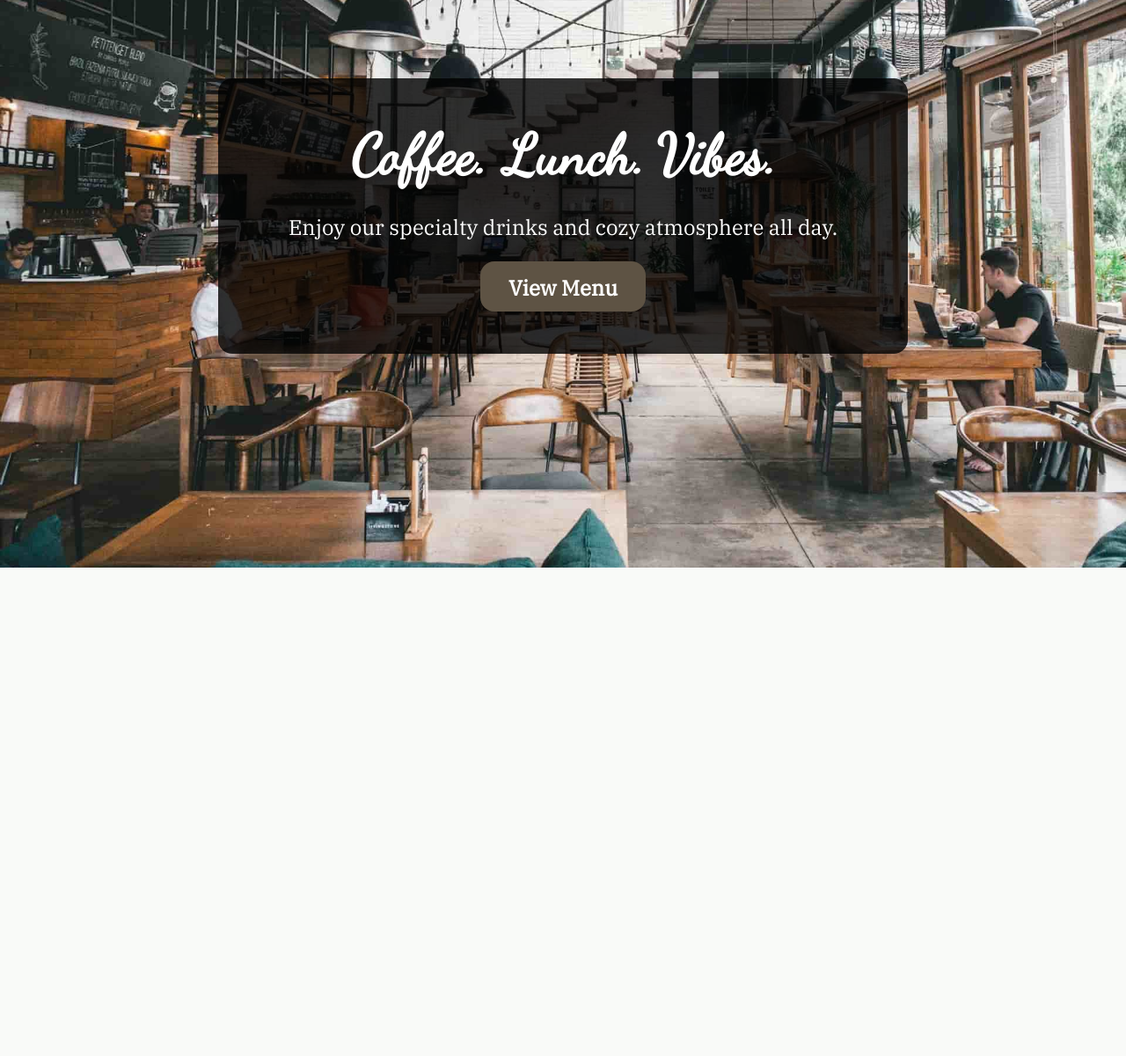
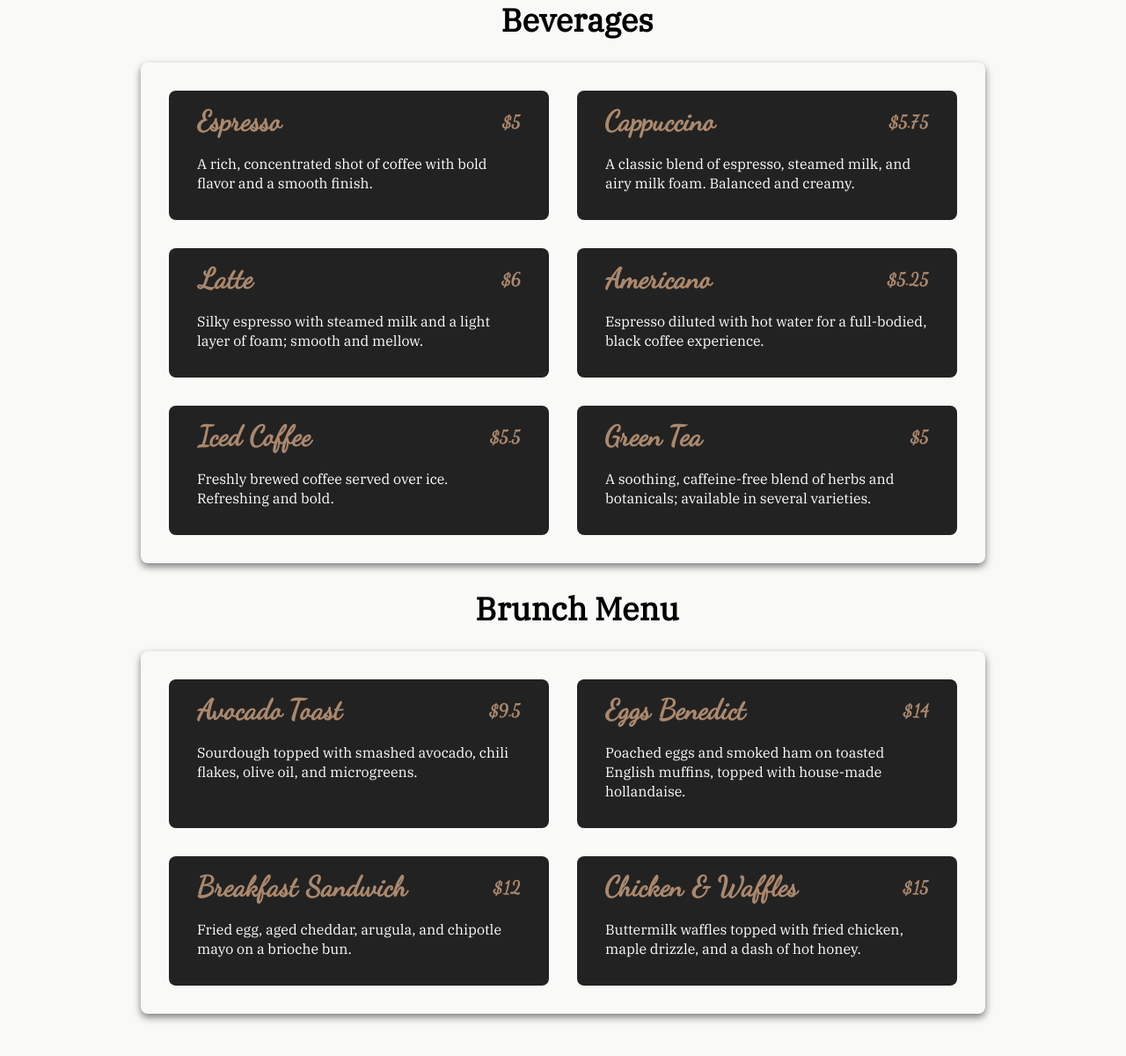
Before and after one commit to Agoth24/restaurant-page, a website built with webpack: page src/template.html in a window 1280 px wide. Shown: the part 155-1355 px from the top of the page at 88% size. Before the commit the page ends 800 px from the top, so only its background shows below. Built offline with nearby package versions, Linux system fonts and the light colour scheme.

Commit message:
Night commit. Menu page is complete, moving to js
Will remake the entire DOM with menuPage.js and export.

```diff
--- a/src/style.css
+++ b/src/global.css
@@ -1,3 +1,5 @@
+/* Global Rules across css files */
+
 * {
   box-sizing: border-box;
 }
@@ -35,6 +37,7 @@
   --coffee-brown: #493628;
   --light-bg: #f9faf8;
   --wood-brown: rgb(94, 83, 68);
+  --soft-black: #222222;
 }
 body,
 html {
@@ -65,7 +68,10 @@ body {
   flex-direction: column;
   align-items: center;
   justify-self: start;
+  transition: 0.1s ease;
 }
+
+
 .logo h1 {
   font: 700 3em "dancing script";
   margin: 0;
@@ -91,64 +97,7 @@ nav > button {
   transition: 0.1s ease;
 }
 
-nav > button:hover {
+.logo:hover, nav > button:hover {
 cursor: pointer;
 color: var(--light-brown);
 }
-
-#hero {
-  position: absolute;
-  top: 0;
-  left: 0;
-  z-index: 0;
-  display: flex;
-  justify-content: center;
-  align-items: center;
-  padding: 3rem;
-  background-image: url("./assets/images/restaurant-hero.jpg");
-  background-size: cover;
-  background-position: 50% 75%;
-  min-height: 75vh;
-  width: 100%;
-  height: 100vh;
-}
-
-.hero-card {
-  z-index: 1;
-  color: var(--white);
-  background: rgba(0, 0, 0, 0.8);
-  border-radius: 1rem;
-  padding: 3rem 5rem;
-  text-align: center;
-}
-
-.hero-title {
-  font-family: "dancing script";
-  font-weight: 900;
-  font-size: 4em;
-  margin: 0;
-}
-
-.hero-card > p {
-  font-size: 1.5rem;
-}
-
-.hero-button {
-  all: unset;
-  font-size: 1.5em;
-  font-weight: 900;
-  padding: 0.75rem 2rem;
-  background-color: var(--wood-brown);
-  border-radius: 1rem;
-  transition: 0.1s ease;
-}
-
-.hero-button:hover {
-  box-shadow: 0 2px 8px rgba(255, 255, 255, 0.4);
-  cursor: pointer;
-}
-
-#content {
-  display: grid;
-  grid-template-columns: 1fr;
-}
--- /dev/null
+++ b/src/home.css
@@ -0,0 +1,56 @@
+#hero {
+  position: absolute;
+  top: 0;
+  left: 0;
+  z-index: 0;
+  display: flex;
+  justify-content: center;
+  align-items: center;
+  padding: 3rem;
+  background-image: url("./assets/images/restaurant-hero.jpg");
+  background-size: cover;
+  background-position: 50% 75%;
+  min-height: 75vh;
+  width: 100%;
+  height: 100vh;
+}
+
+.hero-card {
+  z-index: 1;
+  color: var(--white);
+  background: rgba(0, 0, 0, 0.8);
+  border-radius: 1rem;
+  padding: 3rem 5rem;
+  text-align: center;
+}
+
+.hero-title {
+  font-family: "dancing script";
+  font-weight: 900;
+  font-size: 4em;
+  margin: 0;
+}
+
+.hero-card > p {
+  font-size: 1.5rem;
+}
+
+.hero-button {
+  all: unset;
+  font-size: 1.5em;
+  font-weight: 900;
+  padding: 0.75rem 2rem;
+  background-color: var(--wood-brown);
+  border-radius: 1rem;
+  transition: 0.1s ease;
+}
+
+.hero-button:hover {
+  box-shadow: 0 2px 8px rgba(255, 255, 255, 0.4);
+  cursor: pointer;
+}
+
+#content {
+  display: grid;
+  grid-template-columns: 1fr;
+}
--- a/src/homePage.js
+++ b/src/homePage.js
@@ -1,3 +1,4 @@
+import './home.css'
 const contentSection = document.createElement("div");
 contentSection.id = "content";
 
--- a/src/index.js
+++ b/src/index.js
@@ -1,6 +1,8 @@
 // Entry Point for project, writes to /dist/main.js
 
-import "./style.css";
+import './global.css'
+// import "./home.css";
+import "./menu.css"
 import loadPage from "./loadpage";
 import homePage  from "./homePage";
-loadPage(homePage)
+// loadPage(homePage)
--- a/src/loadpage.js
+++ b/src/loadpage.js
@@ -1,4 +1,3 @@
-
 function loadPage(section) {
   document.body.appendChild(section);
 }
--- /dev/null
+++ b/src/menu.css
@@ -0,0 +1,53 @@
+header {
+    background-color: var(--soft-black);
+}
+
+#content {
+    display: flex;
+    flex-direction: column;
+    gap: 2rem;
+    padding: 3rem 5rem;
+    justify-items: center;
+}
+
+.menu-title {
+    font-size: 2.25em;
+    font-weight: bold;
+    margin: 0;
+    line-height: 1;
+    padding-left: 2rem;
+}
+
+.menu-card {
+    width: 75vw;
+    padding: 2rem;
+    box-shadow: 0 4px 8px rgba(0,0,0, 0.5);
+    border-radius: 0.5rem;
+    display: grid;
+    grid-template-columns: repeat(auto-fit, minmax(300px, 1fr));
+    gap: 2em;
+}
+
+.menu-item {
+    padding: 1rem 2rem;
+    background-color: var(--soft-black);
+    color: var(--white);
+    border-radius: 0.5em;
+}
+
+.menu-item  h2 {
+    font-size: 2em;
+    margin: 0;
+    font-family: 'dancing script';
+    color: var(--light-brown);
+}
+
+.flex-sb {
+    display: flex;
+    justify-content: space-between;
+    align-items: center;
+}
+
+.menu-item .price {
+    font-size: 1.25em;
+}
--- /dev/null
+++ b/src/menuPage.js
@@ -0,0 +1,3 @@
+import './menu.css'
+
+const contentSection = document.querySelector('#content')
--- a/src/template.html
+++ b/src/template.html
@@ -19,7 +19,109 @@
       </nav>
     </header>
     <div id="content">
-
+      <h1 class="menu-title">Beverages</h1>
+      <div class="menu-card">
+        <div class="menu-item">
+          <div class="flex-sb">
+            <h2>Espresso</h2>
+            <h2 class="price">$5</h2>
+          </div>
+          <p>
+            A rich, concentrated shot of coffee with bold flavor and a smooth
+            finish.
+          </p>
+        </div>
+        <div class="menu-item">
+          <div class="flex-sb">
+            <h2>Cappuccino</h2>
+            <h2 class="price">$5.75</h2>
+          </div>
+          <p>
+            A classic blend of espresso, steamed milk, and airy milk foam.
+            Balanced and creamy.
+          </p>
+        </div>
+        <div class="menu-item">
+          <div class="flex-sb">
+            <h2>Latte</h2>
+            <h2 class="price">$6</h2>
+          </div>
+          <p>
+            Silky espresso with steamed milk and a light layer of foam; smooth
+            and mellow.
+          </p>
+        </div>
+        <div class="menu-item">
+          <div class="flex-sb">
+            <h2>Americano</h2>
+            <h2 class="price">$5.25</h2>
+          </div>
+          <p>
+            Espresso diluted with hot water for a full-bodied, black coffee
+            experience.
+          </p>
+        </div>
+        <div class="menu-item">
+          <div class="flex-sb">
+            <h2>Iced Coffee</h2>
+            <h2 class="price">$5.5</h2>
+          </div>
+          <p>Freshly brewed coffee served over ice. Refreshing and bold.</p>
+        </div>
+        <div class="menu-item">
+          <div class="flex-sb">
+            <h2>Green Tea</h2>
+            <h2 class="price">$5</h2>
+          </div>
+          <p>
+            A soothing, caffeine-free blend of herbs and botanicals; available
+            in several varieties.
+          </p>
+        </div>
+      </div>
+      <h1 class="menu-title">Brunch Menu</h1>
+      <div class="menu-card">
+        <div class="menu-item">
+          <div class="flex-sb">
+            <h2>Avocado Toast</h2>
+            <h2 class="price">$9.5</h2>
+          </div>
+          <p>
+            Sourdough topped with smashed avocado, chili flakes, olive oil, and
+            microgreens.
+          </p>
+        </div>
+        <div class="menu-item">
+          <div class="flex-sb">
+            <h2>Eggs Benedict</h2>
+            <h2 class="price">$14</h2>
+          </div>
+          <p>
+            Poached eggs and smoked ham on toasted English muffins, topped with
+            house-made hollandaise.
+          </p>
+        </div>
+        <div class="menu-item">
+          <div class="flex-sb">
+            <h2>Breakfast Sandwich</h2>
+            <h2 class="price">$12</h2>
+          </div>
+          <p>
+            Fried egg, aged cheddar, arugula, and chipotle mayo on a brioche
+            bun.
+          </p>
+        </div>
+        <div class="menu-item">
+          <div class="flex-sb">
+            <h2>Chicken & Waffles</h2>
+            <h2 class="price">$15</h2>
+          </div>
+          <p>
+            Buttermilk waffles topped with fried chicken, maple drizzle, and a
+            dash of hot honey.
+          </p>
+        </div>
+      </div>
     </div>
   </body>
 </html>
```
